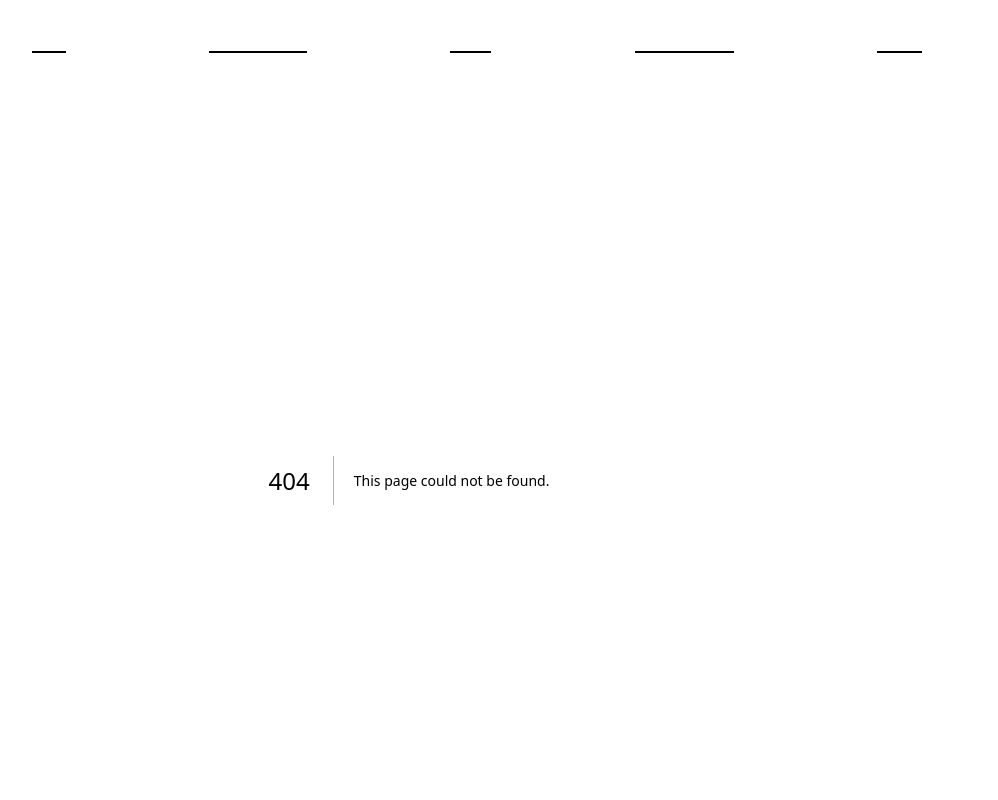
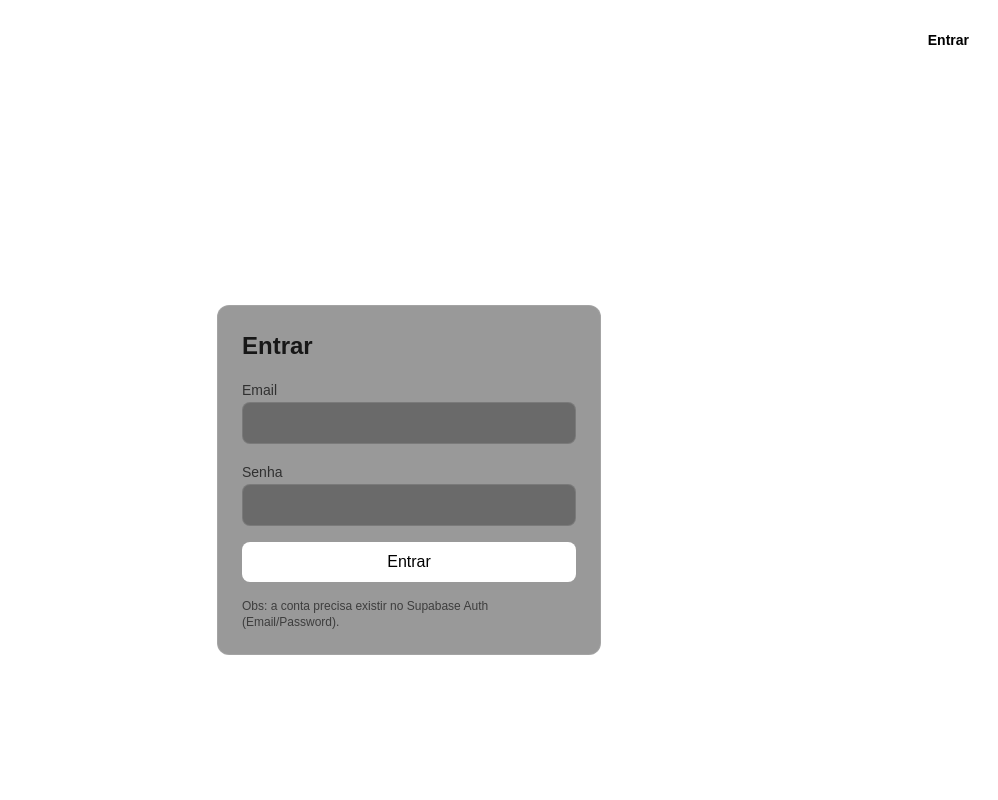
Before and after one commit to fnmiranda/stem-ime, a Next.js app: page /login in a window 1280 px wide. Before the commit this address had no page. Shown: the top 800 px of the page, without its empty margins (231-1229 px from the left). Built offline with nearby package versions, Linux system fonts and the light colour scheme; no server answers.

Commit message:
feat(auth): configuração inicial do Supabase + login funcional + navegação para /login

```diff
--- /dev/null
+++ b/app/login/page.tsx
@@ -0,0 +1,108 @@
+"use client";
+
+import { useEffect, useState } from "react";
+import { supabase } from "@/lib/supabaseClient";
+import { useRouter } from "next/navigation";
+
+export default function LoginPage() {
+  const router = useRouter();
+  const [email, setEmail] = useState("");
+  const [password, setPassword] = useState("");
+
+  const [loading, setLoading] = useState(false);
+  const [error, setError] = useState<string | null>(null);
+  const [success, setSuccess] = useState<string | null>(null);
+
+  useEffect(() => {
+    // se já estiver logado, manda pra home (ou /apostilas/admin depois)
+    supabase.auth.getSession().then(({ data }) => {
+      if (data.session) router.replace("/");
+    });
+  }, [router]);
+
+  async function handleLogin(e: React.FormEvent) {
+    e.preventDefault();
+    setError(null);
+    setSuccess(null);
+    setLoading(true);
+
+    const { data, error } = await supabase.auth.signInWithPassword({
+      email,
+      password,
+    });
+
+    setLoading(false);
+
+    if (error) {
+      setError(error.message);
+      return;
+    }
+
+    if (!data.session) {
+      setError("Login não retornou sessão.");
+      return;
+    }
+
+    setSuccess("Login feito! Redirecionando...");
+    router.replace("/");
+  }
+
+  return (
+    <div className="min-h-screen flex items-center justify-center p-4">
+      <form
+        onSubmit={handleLogin}
+        className="w-full max-w-sm rounded-xl border border-white/10 bg-black/40 p-6 space-y-4"
+      >
+        <h1 className="text-2xl font-semibold">Entrar</h1>
+
+        <div className="space-y-2">
+          <label className="text-sm opacity-80">Email</label>
+          <input
+            className="w-full rounded-lg bg-black/30 border border-white/10 px-3 py-2 outline-none"
+            value={email}
+            onChange={(e) => setEmail(e.target.value)}
+            type="email"
+            autoComplete="email"
+            required
+          />
+        </div>
+
+        <div className="space-y-2">
+          <label className="text-sm opacity-80">Senha</label>
+          <input
+            className="w-full rounded-lg bg-black/30 border border-white/10 px-3 py-2 outline-none"
+            value={password}
+            onChange={(e) => setPassword(e.target.value)}
+            type="password"
+            autoComplete="current-password"
+            required
+          />
+        </div>
+
+        {error && (
+          <div className="rounded-lg border border-red-500/30 bg-red-500/10 p-3 text-sm">
+            {error}
+          </div>
+        )}
+
+        {success && (
+          <div className="rounded-lg border border-green-500/30 bg-green-500/10 p-3 text-sm">
+            {success}
+          </div>
+        )}
+
+        <button
+          type="submit"
+          disabled={loading}
+          className="w-full rounded-lg bg-white text-black font-medium py-2 disabled:opacity-60"
+        >
+          {loading ? "Entrando..." : "Entrar"}
+        </button>
+
+        <p className="text-xs opacity-70">
+          Obs: a conta precisa existir no Supabase Auth (Email/Password).
+        </p>
+      </form>
+    </div>
+  );
+}
--- /dev/null
+++ b/components/LogoutButton.tsx
@@ -0,0 +1,28 @@
+"use client";
+
+import { supabase } from "@/lib/supabaseClient";
+import { useRouter } from "next/navigation";
+import { useState } from "react";
+
+export function LogoutButton() {
+  const router = useRouter();
+  const [loading, setLoading] = useState(false);
+
+  async function logout() {
+    setLoading(true);
+    await supabase.auth.signOut();
+    setLoading(false);
+    router.refresh();
+    router.push("/");
+  }
+
+  return (
+    <button
+      onClick={logout}
+      disabled={loading}
+      className="rounded-lg border border-white/10 px-3 py-2 text-sm disabled:opacity-60"
+    >
+      {loading ? "Saindo..." : "Sair"}
+    </button>
+  );
+}
--- a/components/topbar.tsx
+++ b/components/topbar.tsx
@@ -1,23 +1,54 @@
+import Link from "next/link";
+
 const TopBar = () => {
-    const abas:string[] = [
-        'Blog', 'Quem Somos', 'Fotos', 'Fale Conosco', 'Entrar'
-    ]
+  const abas: { label: string; href: string }[] = [
+    { label: "Blog", href: "/blog" },
+    { label: "Quem Somos", href: "/#quem-somos" }, // ajuste se tiver rota própria
+    { label: "Fotos", href: "/galeria" }, // pelo teu print tem /galeria
+    { label: "Fale Conosco", href: "/#contato" }, // ajuste se tiver rota própria
+    { label: "Entrar", href: "/login" },
+  ];
 
-    return(
-        <div className="flex flex-row gap-8 w-full h-20 bg-transparent items-center p-10">
-            <div className="flex w-30 text-3xl text-white font-bold cursor-pointer">STEMIME</div>
-            <div className="flex flex-row w-full gap-20 p-2 mr-4 justify-evenly">
-            {abas.map((aba,index) =>
-                <div key={index} className="text-base font-sans text-white cursor-pointer border-b-2 border-black
-                   hover:border-b-2 hover:border-orange-400 transition-all ease-in-out duration-500
-                ">
-                    {aba}
-                </div>
-            )}
+  return (
+    <div className="flex flex-row gap-8 w-full h-20 bg-transparent items-center px-10">
+      <Link
+        href="/"
+        className="flex w-30 text-3xl text-white font-bold cursor-pointer"
+      >
+        STEMIME
+      </Link>
 
-            </div>
-        </div>
-    )
-}
+      <div className="flex flex-row w-full gap-6 p-2 mr-4 justify-end items-center">
+        {abas.map((aba) => {
+          const isLogin = aba.label === "Entrar";
 
-export {TopBar}
+          if (isLogin) {
+            return (
+              <Link
+                key={aba.label}
+                href={aba.href}
+                className="text-sm font-semibold text-black bg-white rounded-lg px-4 py-2
+                           hover:opacity-90 transition"
+              >
+                Entrar
+              </Link>
+            );
+          }
+
+          return (
+            <Link
+              key={aba.label}
+              href={aba.href}
+              className="text-base font-sans text-white cursor-pointer border-b-2 border-transparent
+                         hover:border-orange-400 transition-all ease-in-out duration-500"
+            >
+              {aba.label}
+            </Link>
+          );
+        })}
+      </div>
+    </div>
+  );
+};
+
+export { TopBar };
--- /dev/null
+++ b/lib/supabaseClient.ts
@@ -0,0 +1,6 @@
+import { createClient } from "@supabase/supabase-js";
+
+const supabaseUrl = process.env.NEXT_PUBLIC_SUPABASE_URL!;
+const supabaseAnonKey = process.env.NEXT_PUBLIC_SUPABASE_ANON_KEY!;
+
+export const supabase = createClient(supabaseUrl, supabaseAnonKey);
--- a/package.json
+++ b/package.json
@@ -9,7 +9,8 @@
     "lint": "eslint"
   },
   "dependencies": {
-    "next": "16.1.4",
+    "@supabase/supabase-js": "^2.96.0",
+    "next": "^16.1.6",
     "react": "19.2.3",
     "react-dom": "19.2.3"
   },
```
Also changed, not shown: 2 other files (tests, documents, lock files or other folders).
